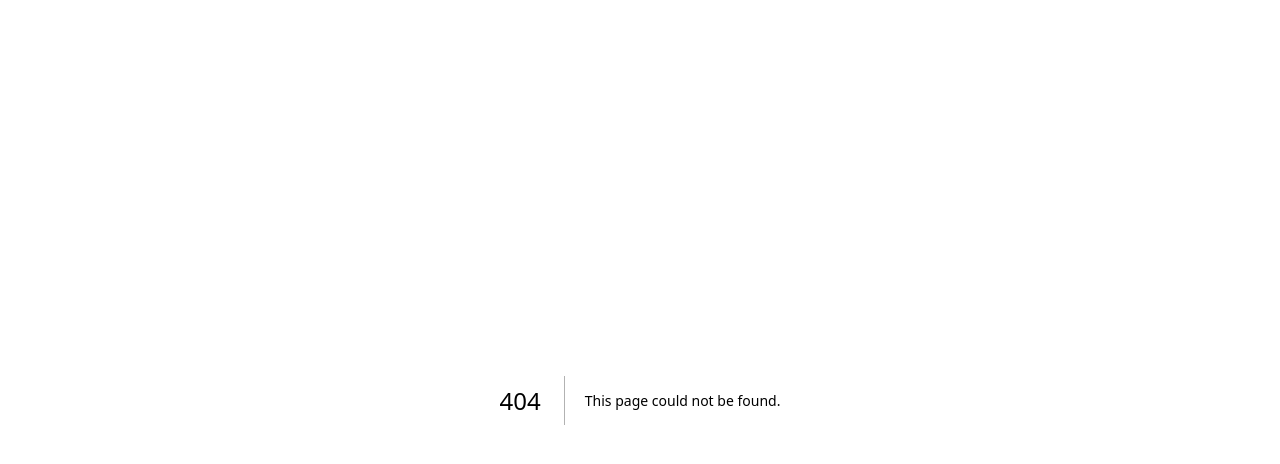
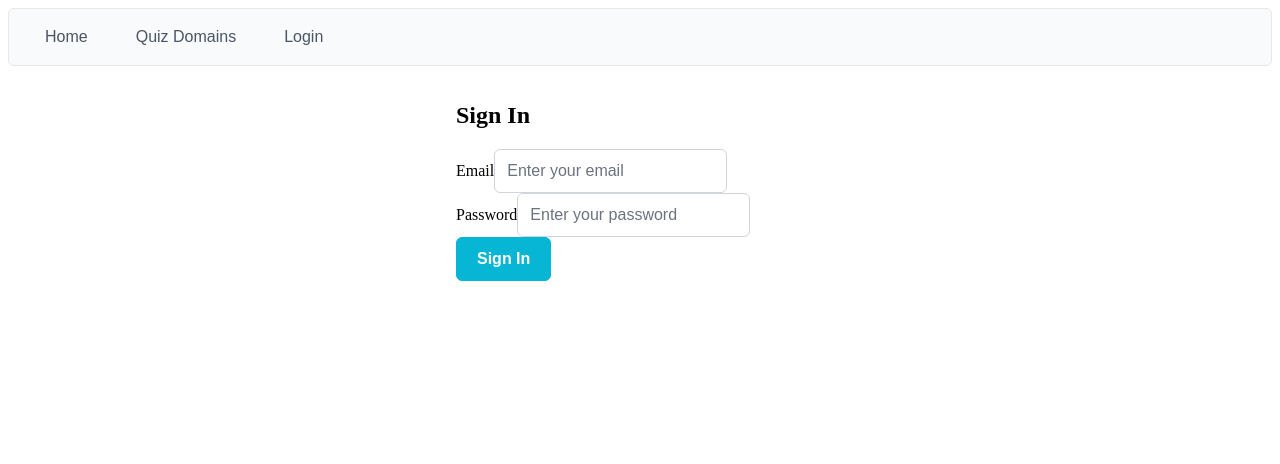
Before and after one commit to GouriNK/quiz-nextjs-app, a Next.js app: page /auth/login in a window 1280 px wide. Before the commit this address had no page. Shown: the top 464 px of the page. Built offline with nearby package versions, Linux system fonts and the light colour scheme; no server answers; a web font is replaced by a local one.

Commit message:
Add changes for Login and Logout

```diff
--- /dev/null
+++ b/app/auth/login/page.tsx
@@ -0,0 +1,60 @@
+// src/app/auth/login/page.tsx
+'use client';
+
+import { useState, useEffect } from 'react';
+import { useRouter } from 'next/navigation';
+import { InputText } from 'primereact/inputtext';
+import { Password } from 'primereact/password';
+import { Button } from 'primereact/button';
+
+export default function LoginPage() {
+    const [csrfToken, setCsrfToken] = useState<string | null>(null);
+    const router = useRouter();
+
+    useEffect(() => {
+        // Fetch the CSRF token from NextAuth API
+        const fetchCsrfToken = async () => {
+            const res = await fetch('/api/auth/csrf');
+            const data = await res.json();
+            setCsrfToken(data.csrfToken);
+        };
+
+        fetchCsrfToken();
+    }, []);
+
+    const handleSubmit = async (event: React.FormEvent<HTMLFormElement>) => {
+        event.preventDefault();
+        const formData = new FormData(event.currentTarget);
+        const response = await fetch('/api/auth/callback/credentials', {
+            method: 'POST',
+            body: new URLSearchParams(formData as any),
+        });
+
+
+        if (response.ok ) {
+            // console.error('Login success:', response);
+            router.push(response.url);
+        } else {
+            // console.error('Login failed:', response);
+            router.push(response.url);
+        }
+    };
+
+    return (
+        <div style={{ maxWidth: '400px', margin: 'auto', padding: '1rem' }}>
+            <h2>Sign In</h2>
+            <form onSubmit={handleSubmit}>
+                <input name="csrfToken" type="hidden" value={csrfToken || ''} />
+                <div className="p-field">
+                    <label htmlFor="email">Email</label>
+                    <InputText id="email" name="email" placeholder="Enter your email" type="text" required />
+                </div>
+                <div className="p-field">
+                    <label htmlFor="password">Password</label>
+                    <Password id="password" name="password" placeholder="Enter your password" required />
+                </div>
+                <Button label="Sign In" type="submit" className="p-button" />
+            </form>
+        </div>
+    );
+}
--- a/app/components/navbar.tsx
+++ b/app/components/navbar.tsx
@@ -2,6 +2,7 @@
 import { Menubar } from 'primereact/menubar';
 import { MenuItem } from 'primereact/menuitem';
 import { signIn, signOut, useSession } from "next-auth/react"; // client component approach
+import router from 'next/router';
 
 export default function Navbar() {
 
@@ -12,28 +13,44 @@ export default function Navbar() {
 
     const signIntoApp = () => {
         console.log('Logout here!');
+        if (session) router.reload();
         signIn();
     }
 
-    const  {data:session} = useSession(); // client component approach
-
+    // const  {data:session} = useSession(); // client component approach
+    const { data: session, status } = useSession();
 
     const items: MenuItem[] = [
         {
             label: 'Home',
+            icon: 'pi pi-home',
+            url: '/'
+        },
+        // {
+        //     label: JSON.stringify(session),
+        //     icon: 'pi pi-home',
+        //     url: '/'
+        // },
+        // {
+        //     label: JSON.stringify(status),
+        //     icon: 'pi pi-home',
+        //     url: '/'
+        // },
+        {
+            label: 'Quiz Domains',
             icon: 'pi pi-home',
             url: '/quiz/home'
         },
         {
             label: 'View All Questions',
             icon: 'pi pi-star',
-            visible: session?.user?.name  ? true : false,
+            visible: status === "authenticated"  ? true : false,
              url: '/quiz/all/view'
         },
         {
             label: 'Logout',
             icon: 'pi pi-star',
-            visible: session?.user?.name  ? true : false,
+            visible: status === "authenticated"  ? true : false,
             command: () => {
                 signOutOfApp();
             }
@@ -41,7 +58,7 @@ export default function Navbar() {
         {
             label: 'Login',
             icon: 'pi pi-star',
-            visible: session?.user?.name  ? false : true,
+            visible: status === "unauthenticated"  ? true : false,
             command: () => {
                 signIntoApp();
             }
--- a/app/layout.tsx
+++ b/app/layout.tsx
@@ -3,6 +3,7 @@ import { PrimeReactProvider, PrimeReactContext } from 'primereact/api';
 import { Inter } from "next/font/google";
 import "primereact/resources/themes/lara-light-cyan/theme.css";
 import AuthProvider from "./components/AuthProvider";
+import Navbar from "./components/navbar";
 
 const inter = Inter({ subsets: ["latin"] });
 
@@ -21,6 +22,7 @@ export default function RootLayout({
       <body>
         <PrimeReactProvider>
           <AuthProvider>
+          <Navbar />
             {children}
           </AuthProvider>
         </PrimeReactProvider>
--- a/app/page.tsx
+++ b/app/page.tsx
@@ -8,12 +8,15 @@ import { useSession } from "next-auth/react"; // client component approach
 
 export default function Home() {
   // const data = await getServerSession(authOptions); // server component approach
-  const  {data:session} = useSession(); // client component approach
+  const  {data:session, status} = useSession(); // client component approach
   return (
     <main className={styles.main}>
       {/* {JSON.stringify(data)} */}
       {/* {JSON.stringify(status)} */}
       {JSON.stringify(session)}
+      <br></br>
+      {JSON.stringify(status)}
+      <br></br>
       {!session?.user?.name &&
         <Link href="/api/auth/signin" className="p-button font-bold">
             Login
--- a/app/quiz/layout.tsx
+++ b/app/quiz/layout.tsx
@@ -1,10 +1,6 @@
-import Navbar from "../components/navbar";
-
-
 export default function Layout({ children }: { children: React.ReactNode }) {
   return (
     <div>
-        <Navbar />
         <div>{children}</div>
     </div>
   );
```
Also changed, not shown: app/auth/login-error/page.tsx (added, +15 -0 lines), app/lib/authOptions.ts (+16 -1 lines).
